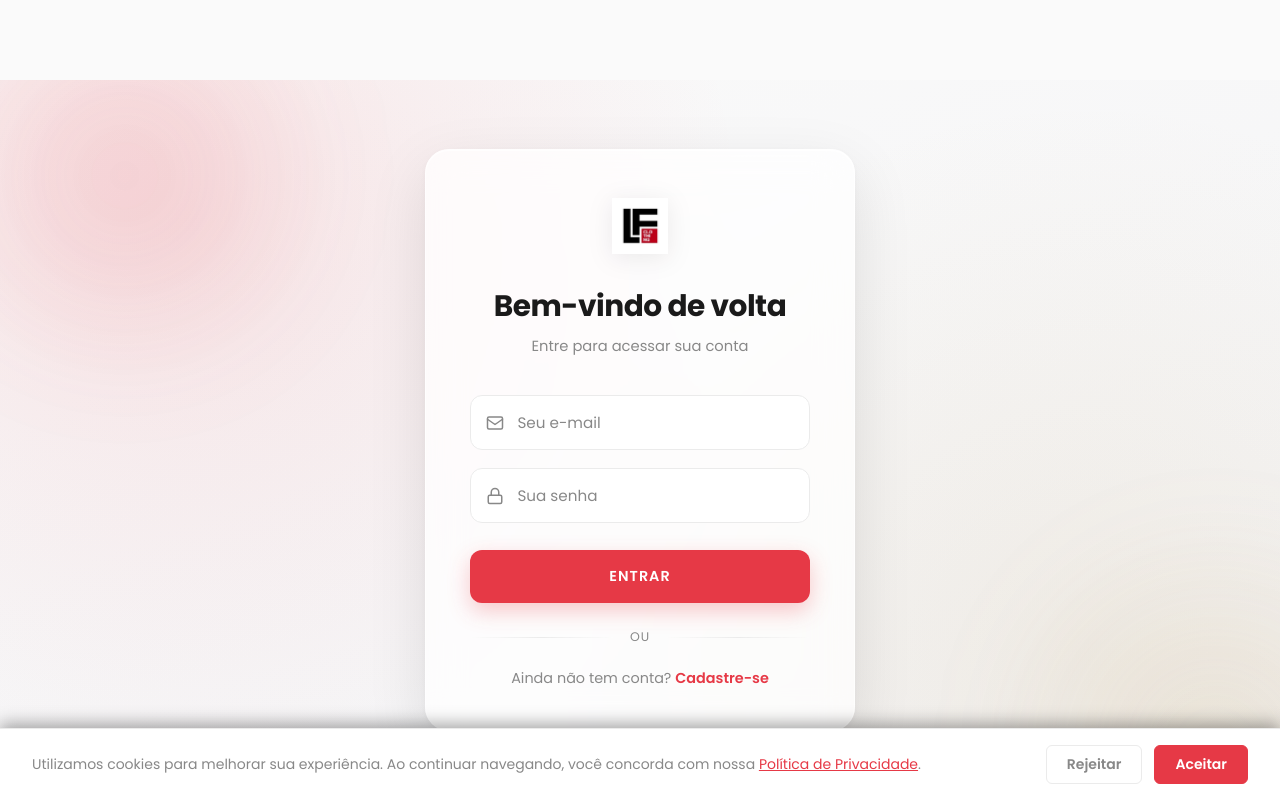
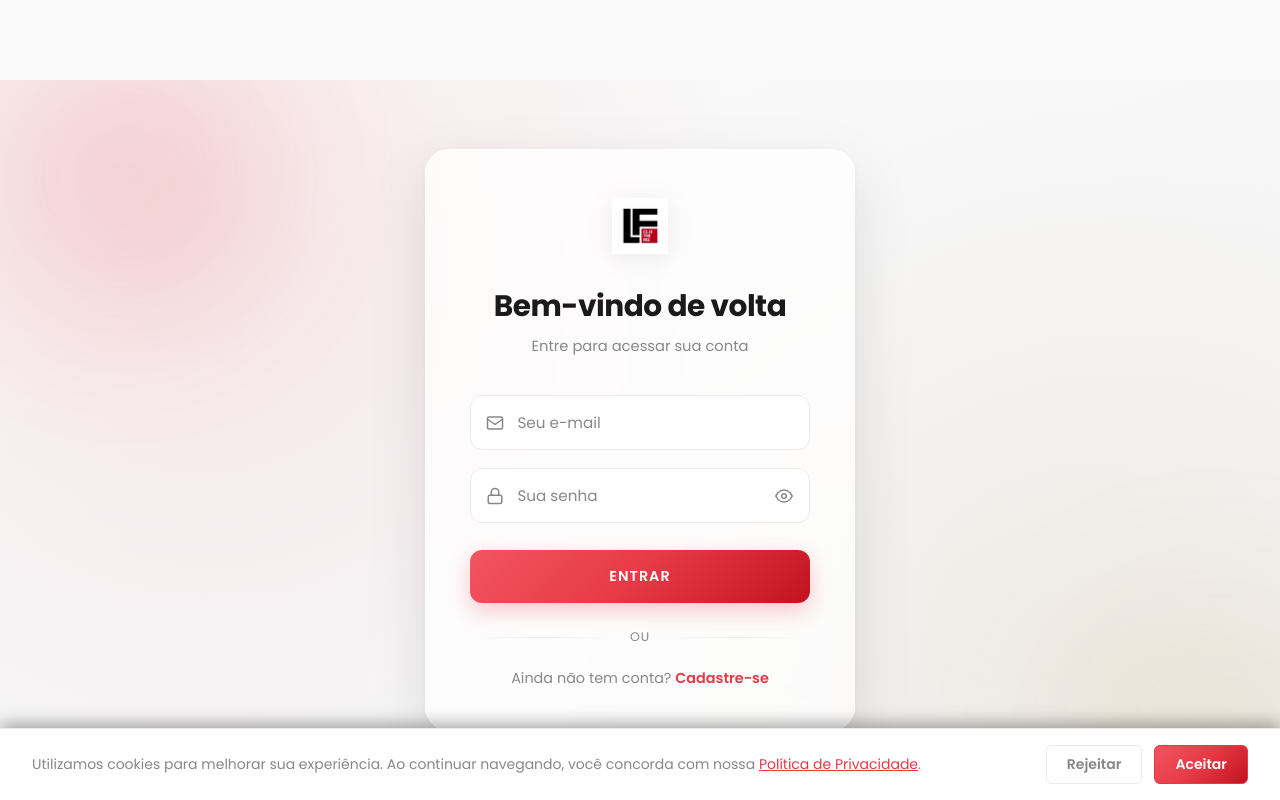
Before and after one commit to gabrielstgal/LFLoja, a React (Vite) app in the folder frontend/: page /auth in a window 1280 px wide. Built offline with nearby package versions, Linux system fonts and the light colour scheme; no server answers.

Commit message:
feat: atualiza tela de login

```diff
--- a/frontend/src/components/CookieBanner.css
+++ b/frontend/src/components/CookieBanner.css
@@ -62,6 +62,7 @@
 
 .cookie-banner__btn--accept {
   background-color: var(--color-primary);
+  background-image: var(--gradient-primary);
   color: #fff;
   border: 1px solid var(--color-primary);
 }
--- a/frontend/src/components/Header.css
+++ b/frontend/src/components/Header.css
@@ -302,6 +302,7 @@
   padding: 0.7rem 1.5rem;
   border-radius: 8px;
   background-color: var(--color-primary);
+  background-image: var(--gradient-primary);
   color: white;
   border: none;
   font-weight: 600;
--- a/frontend/src/index.css
+++ b/frontend/src/index.css
@@ -8,6 +8,10 @@
   --color-primary-hover: #c1121f;
   --color-accent: #c8a96e;
   --color-accent-hover: #b8944e;
+
+  --gradient-primary: linear-gradient(135deg, #f25561 0%, #e63946 50%, #c1121f 100%);
+  --gradient-primary-hover: linear-gradient(135deg, #e63946 0%, #c1121f 60%, #9d0e19 100%);
+  --gradient-accent: linear-gradient(135deg, #d8bd86 0%, #c8a96e 55%, #b8944e 100%);
   --color-text: #1a1a1a;
   --color-text-muted: #888888;
   --color-border: #ebebeb;
@@ -62,6 +66,7 @@ button {
 
 .btn-primary {
   background-color: var(--color-primary);
+  background-image: var(--gradient-primary);
   color: #fff;
   padding: 0.75rem 1.75rem;
   border-radius: var(--border-radius);
@@ -69,12 +74,13 @@ button {
   font-size: 0.85rem;
   text-transform: uppercase;
   letter-spacing: 1.5px;
+  box-shadow: 0 4px 14px rgba(230, 57, 70, 0.22);
 }
 
 .btn-primary:hover {
-  background-color: var(--color-primary-hover);
+  background-image: var(--gradient-primary-hover);
   transform: translateY(-2px);
-  box-shadow: 0 8px 25px rgba(0, 0, 0, 0.15);
+  box-shadow: 0 8px 25px rgba(230, 57, 70, 0.35);
 }
 
 .app-container {
--- a/frontend/src/pages/AuthPage.css
+++ b/frontend/src/pages/AuthPage.css
@@ -148,6 +148,39 @@
   color: var(--color-primary);
 }
 
+.auth-input-password {
+  padding-right: 2.9rem;
+}
+
+.auth-eye-btn {
+  position: absolute;
+  right: 0.6rem;
+  top: 50%;
+  transform: translateY(-50%);
+  display: flex;
+  align-items: center;
+  justify-content: center;
+  width: 32px;
+  height: 32px;
+  padding: 0;
+  border: none;
+  background: none;
+  color: var(--color-text-muted);
+  cursor: pointer;
+  border-radius: 8px;
+  transition: color 0.2s, background-color 0.2s;
+}
+
+.auth-eye-btn svg {
+  width: 18px;
+  height: 18px;
+}
+
+.auth-eye-btn:hover {
+  color: var(--color-primary);
+  background-color: rgba(230, 57, 70, 0.08);
+}
+
 .auth-submit {
   margin-top: 0.6rem;
   padding: 1rem;
--- a/frontend/src/pages/AuthPage.jsx
+++ b/frontend/src/pages/AuthPage.jsx
@@ -22,6 +22,19 @@ const LockIcon = () => (
   </svg>
 );
 
+const EyeIcon = () => (
+  <svg viewBox="0 0 24 24" fill="none" stroke="currentColor" strokeWidth="2" strokeLinecap="round" strokeLinejoin="round">
+    <path d="M1 12s4-8 11-8 11 8 11 8-4 8-11 8-11-8-11-8z" /><circle cx="12" cy="12" r="3" />
+  </svg>
+);
+
+const EyeOffIcon = () => (
+  <svg viewBox="0 0 24 24" fill="none" stroke="currentColor" strokeWidth="2" strokeLinecap="round" strokeLinejoin="round">
+    <path d="M17.94 17.94A10.07 10.07 0 0 1 12 20c-7 0-11-8-11-8a18.45 18.45 0 0 1 5.06-5.94M9.9 4.24A9.12 9.12 0 0 1 12 4c7 0 11 8 11 8a18.5 18.5 0 0 1-2.16 3.19m-6.72-1.07a3 3 0 1 1-4.24-4.24" />
+    <line x1="1" y1="1" x2="23" y2="23" />
+  </svg>
+);
+
 const AuthPage = () => {
   const [isLogin, setIsLogin] = useState(true);
   const { login, register } = useAuth();
@@ -33,6 +46,7 @@ const AuthPage = () => {
   const [nome, setNome] = useState('');
   const [loading, setLoading] = useState(false);
   const [aceitouTermos, setAceitouTermos] = useState(false);
+  const [showSenha, setShowSenha] = useState(false);
 
   useEffect(() => {
     if (localStorage.getItem('lf-session-expired')) {
@@ -106,7 +120,10 @@ const AuthPage = () => {
 
           <div className="auth-field">
             <LockIcon />
-            <input type="password" placeholder="Sua senha" value={senha} onChange={e => setSenha(e.target.value)} required minLength="8" className="auth-input" />
+            <input type={showSenha ? 'text' : 'password'} placeholder="Sua senha" value={senha} onChange={e => setSenha(e.target.value)} required minLength="8" className="auth-input auth-input-password" />
+            <button type="button" className="auth-eye-btn" onClick={() => setShowSenha(s => !s)} title={showSenha ? 'Ocultar senha' : 'Mostrar senha'} aria-label={showSenha ? 'Ocultar senha' : 'Mostrar senha'}>
+              {showSenha ? <EyeOffIcon /> : <EyeIcon />}
+            </button>
           </div>
 
           {!isLogin && (
```
